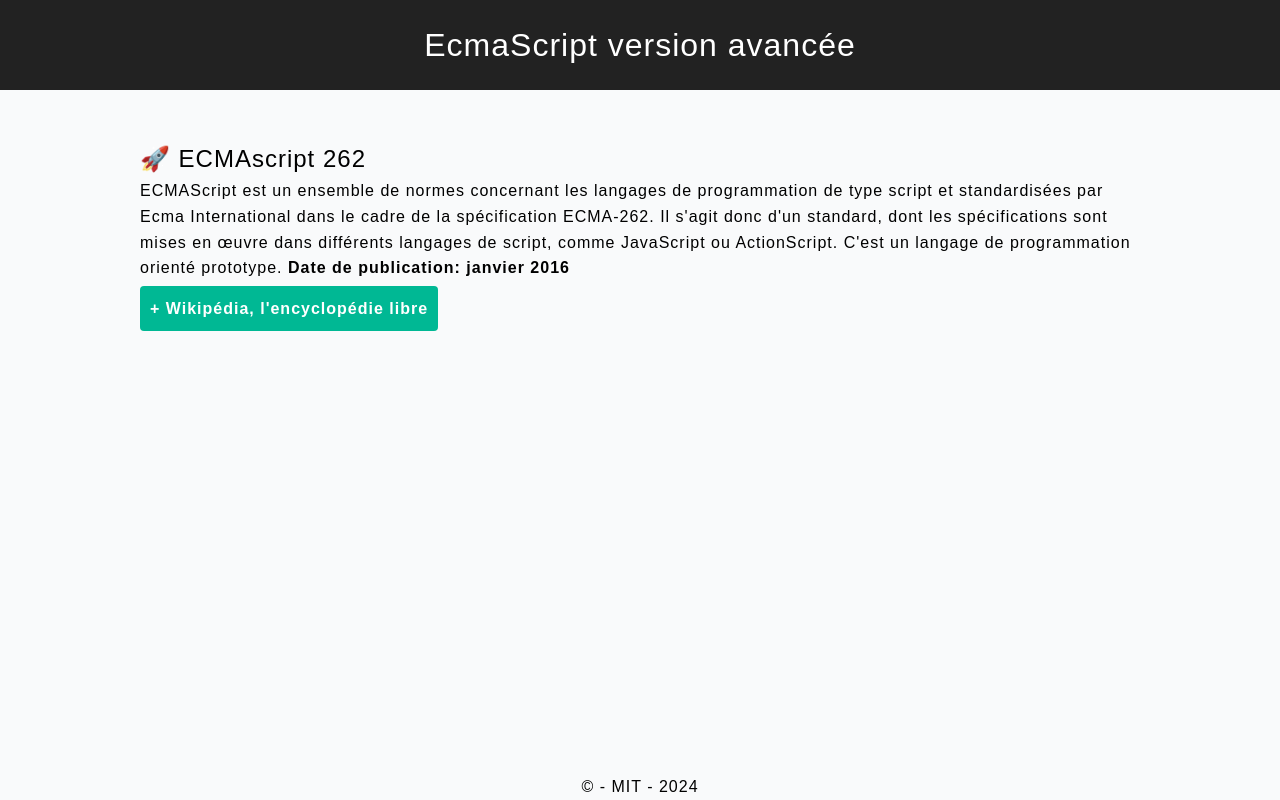
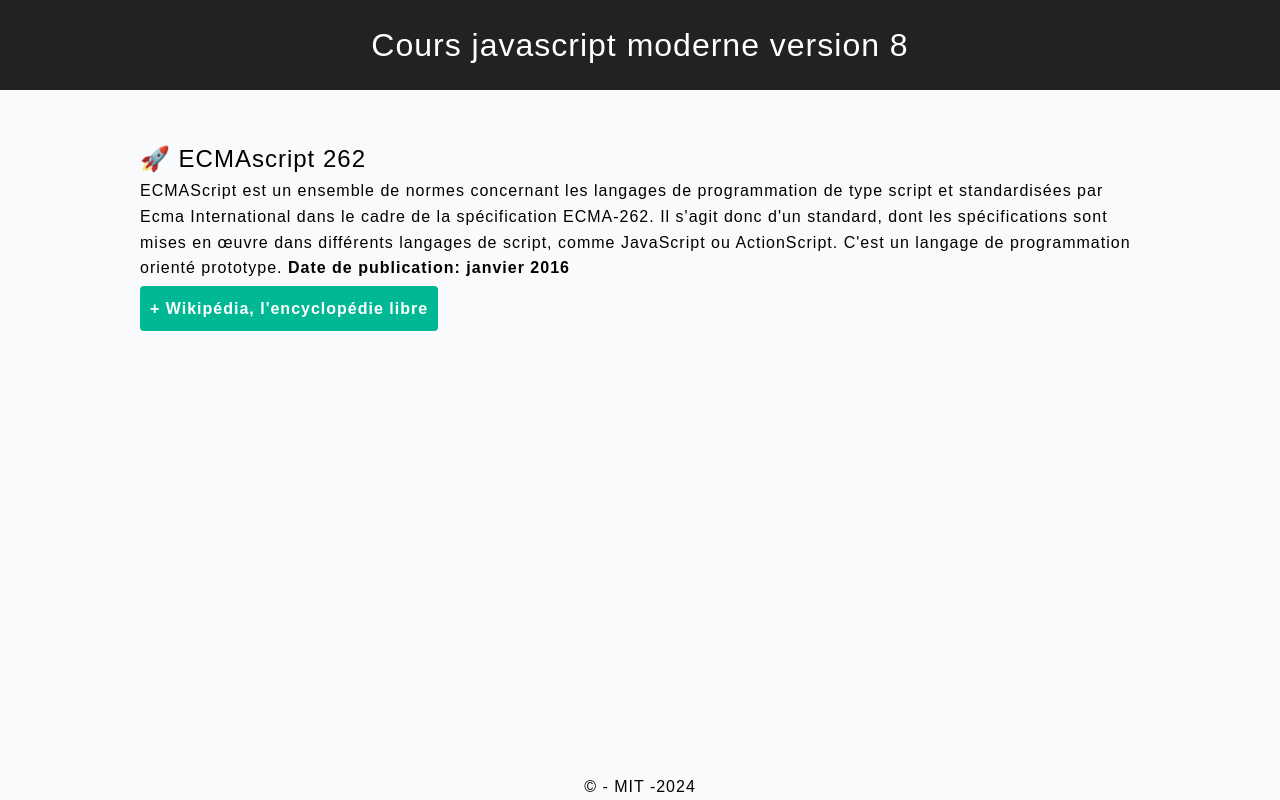
Before and after one commit to giusmili/Cours-js-moderne, a website with bundled scripts: page index.html in a window 1280 px wide. Built offline with nearby package versions, Linux system fonts and the light colour scheme.

Commit message:
Update js

```diff
--- a/index.html
+++ b/index.html
@@ -1,14 +1,16 @@
 <!DOCTYPE html>
-<html lang="fr">
+<html lang="en">
 <head>
     <meta charset="UTF-8">
     <meta name="viewport" content="width=device-width, initial-scale=1.0">
     <title>Projet js</title>
+
     <link rel="apple-touch-icon" sizes="180x180" href="favicon/apple-touch-icon.png">
     <link rel="icon" type="image/png" sizes="32x32" href="favicon/favicon-32x32.png">
     <link rel="icon" type="image/png" sizes="16x16" href="favicon/favicon-16x16.png">
     <link rel="manifest" href="favicon/site.webmanifest">
     <link rel="stylesheet" href="./css/theme.css">
+
 
 </head>
 <body>
@@ -26,7 +28,7 @@
             </h2>
             <p>
                 ECMAScript est un ensemble de normes concernant les langages de programmation de type script et standardisées par Ecma International dans le cadre de la spécification ECMA-262. Il s'agit donc d'un standard, dont les spécifications sont mises en œuvre dans différents langages de script, comme JavaScript ou ActionScript. C'est un langage de programmation orienté prototype.
-               <time datetime="2016-01-01">
+               <time>
                 <strong>Date de publication: janvier 2016</strong><br>
 
                 </time>
@@ -43,7 +45,7 @@
 
     <footer>
         <p>
-            &copy; - MIT - 2024
+            &copy; - MIT -
         </p>
     </footer>
     <script type="module" src="./js/app.js"></script>
--- a/js/app.js
+++ b/js/app.js
@@ -1,7 +1,15 @@
+import { User, options } from "./modules_js.js";
+
 document.addEventListener("DOMContentLoaded", e => {
+  //fonction main js
 
-    console.log(e.target.children);
-    const el = document.querySelector("h1");
-    console.log(el.innerText);
-    el.innerText = "EcmaScript version avancée";
+  /* objst et des méthodes déjà dans le langage */
+  console.log(e.target.firstElementChild); // document html
+  // à afficher dans la console navigateur
+  /*
+        const let
+     */
+
+  console.log(typeof User);
+  User.user_print();
 });
--- /dev/null
+++ b/js/modules_js.js
@@ -0,0 +1,20 @@
+
+export const User = {
+     user_print() {
+          let el = document.querySelector("h1");
+          el.innerText = "Cours javascript moderne version 8";
+          let footer = document.querySelector("footer p");
+          let dates = new Date().getFullYear();
+          let time = new Date().toLocaleDateString("fr-FR", options);
+          const element_time = document.getElementsByTagName("time")[0];
+          console.log(element_time);
+          element_time.setAttribute("datetime", time);
+          footer.innerText += dates;
+     }
+};
+export const options = {
+     weekday: "long",
+     year: "numeric",
+     month: "long",
+     day: "numeric"
+};
```
Also changed, not shown: 1 other file.
